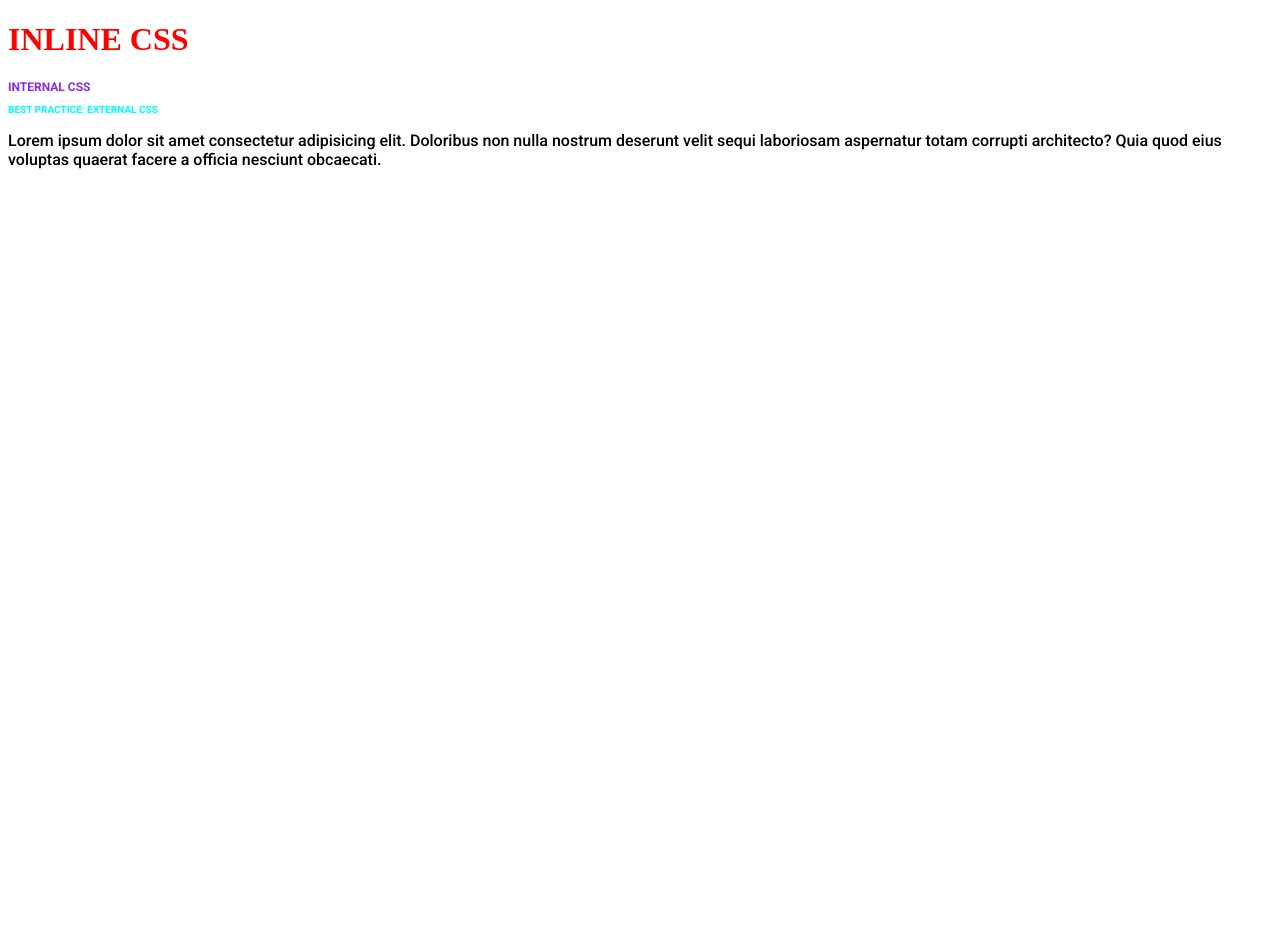
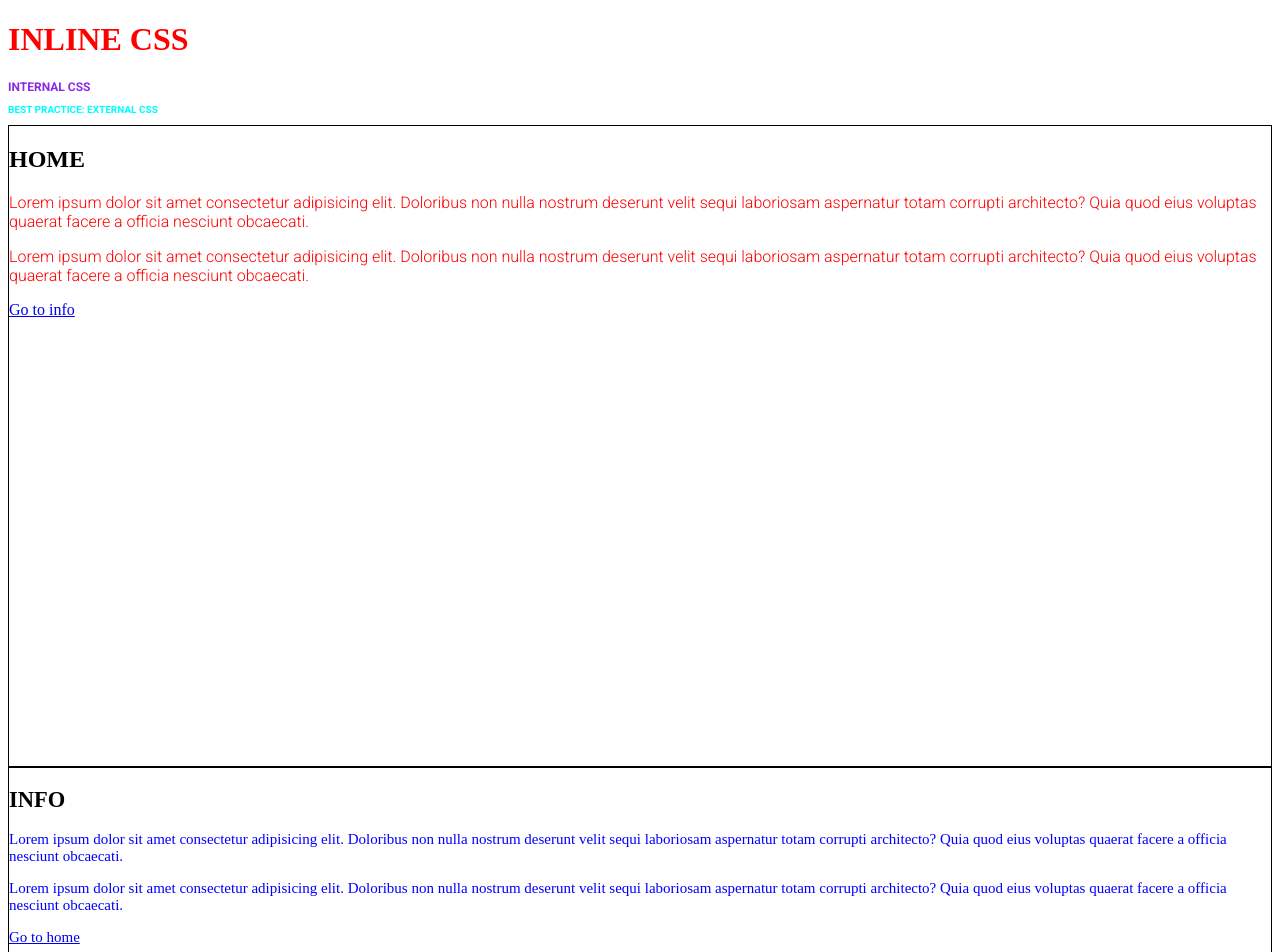
Before and after one commit to victorleys/CSS-Crash-Course, a plain HTML site: page index.html in a window 1280 px wide. Shown: the top 952 px of the page. Before the commit the page ends 800 px from the top, so only its background shows below. Drawn offline with Linux system fonts and the light colour scheme.

Commit message:
specificity

```diff
--- a/index.html
+++ b/index.html
@@ -27,8 +27,17 @@
     <h3>
         BEST PRACTICE: EXTERNAL CSS
     </h3>
-    <p>
-        Lorem ipsum dolor sit amet consectetur adipisicing elit. Doloribus non nulla nostrum deserunt velit sequi laboriosam aspernatur totam corrupti architecto? Quia quod eius voluptas quaerat facere a officia nesciunt obcaecati.
-    </p>
+    <section id="home">
+        <h1>HOME</h1>
+        <p class="red">Lorem ipsum dolor sit amet consectetur adipisicing elit. Doloribus non nulla nostrum deserunt velit sequi laboriosam aspernatur totam corrupti architecto? Quia quod eius voluptas quaerat facere a officia nesciunt obcaecati.</p>
+        <p class="red">Lorem ipsum dolor sit amet consectetur adipisicing elit. Doloribus non nulla nostrum deserunt velit sequi laboriosam aspernatur totam corrupti architecto? Quia quod eius voluptas quaerat facere a officia nesciunt obcaecati.</p>
+        <a href="#info">Go to info</a>
+    </section>
+    <section id="info">
+        <h1>INFO</h1>
+        <p class="blue">Lorem ipsum dolor sit amet consectetur adipisicing elit. Doloribus non nulla nostrum deserunt velit sequi laboriosam aspernatur totam corrupti architecto? Quia quod eius voluptas quaerat facere a officia nesciunt obcaecati.</p>
+        <p class="blue">Lorem ipsum dolor sit amet consectetur adipisicing elit. Doloribus non nulla nostrum deserunt velit sequi laboriosam aspernatur totam corrupti architecto? Quia quod eius voluptas quaerat facere a officia nesciunt obcaecati.</p>
+        <a href="#home">Go to home</a>
+    </section>
 </body>
 </html>
--- a/style.css
+++ b/style.css
@@ -3,7 +3,22 @@ h3 {
     font-size: 10px;
     font-family: roboto;
 }
-p{
-    font-weight:500;
+
+section{
+    height: 80vh;
+    border: 1px solid black
+}
+
+.red{
+    color: red;
+    font-weight:200;
     font-family: roboto;
 }
+
+.blue{color: black;}
+p.blue{color: blue;} bad practice
+.red.blue{font-weight: 700;} bad practice
+
+#home{font-size: 20px;font-weight:500;}
+
+#info{font-size: 15px;font-weight:500;}
```
